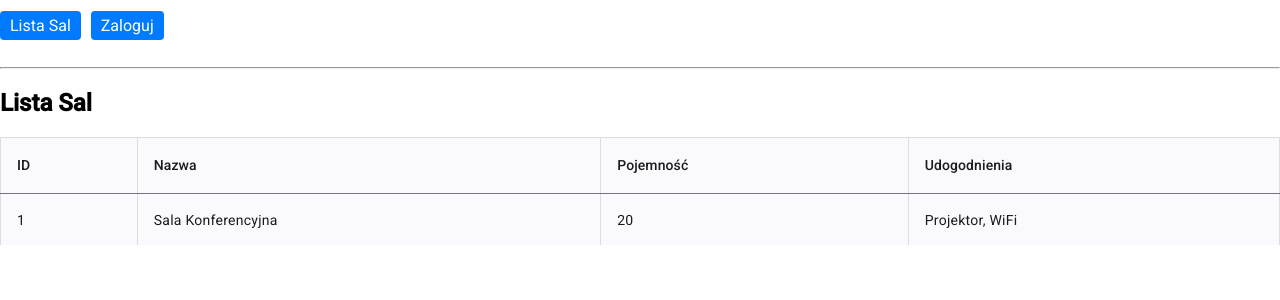
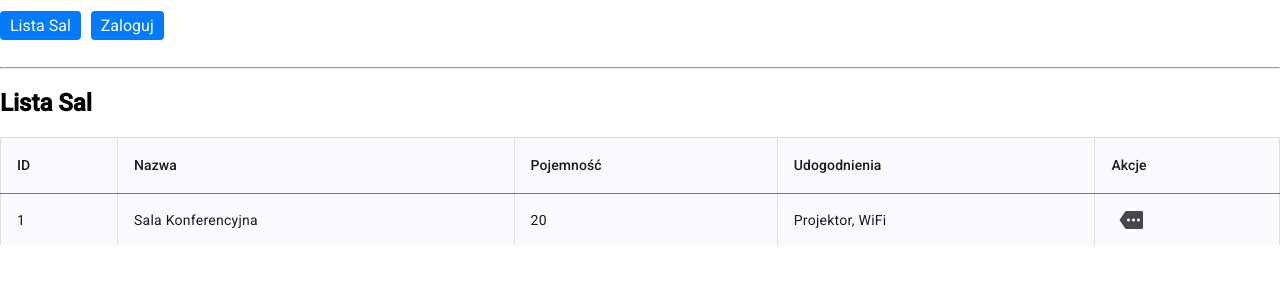
Before and after one commit to sktybucdred/WypozyczalniaSalAngular, an Angular app: page /sale in a window 1280 px wide. Shown: the top 300 px of the page. Built offline with nearby package versions, Linux system fonts and the light colour scheme.

Commit message:
details work, changed a little bit of sala-list.component.html and sala-list.component.ts

```diff
--- a/package.json
+++ b/package.json
@@ -22,6 +22,11 @@
     "@angular/platform-browser-dynamic": "19.0.1",
     "@angular/platform-server": "19.0.1",
     "@angular/router": "19.0.1",
+    "@danielmoncada/angular-datetime-picker": "^19.0.0",
+    "@fullcalendar/core": "^6.1.15",
+    "@fullcalendar/daygrid": "^6.1.15",
+    "@fullcalendar/interaction": "^6.1.15",
+    "@fullcalendar/timegrid": "^6.1.15",
     "express": "^4.18.2",
     "rxjs": "^7.8.0",
     "tslib": "^2.3.0",
--- a/src/app/components/formularz-rezerwacji/formularz-rezerwacji.component.ts
+++ b/src/app/components/formularz-rezerwacji/formularz-rezerwacji.component.ts
@@ -9,9 +9,6 @@ import { MatButtonModule } from '@angular/material/button';
 import { MatNativeDateModule } from '@angular/material/core';
 import { MatFormFieldModule } from '@angular/material/form-field';
 import { MatIconModule } from '@angular/material/icon';
-
-// For date-time picker
-import { NgxMatDatetimePickerModule, NgxMatNativeDateModule } from '@angular-material-components/datetime-picker';
 
 @Component({
   selector: 'app-formularz-rezerwacji',
@@ -25,8 +22,6 @@ import { NgxMatDatetimePickerModule, NgxMatNativeDateModule } from '@angular-mat
     MatFormFieldModule,
     MatButtonModule,
     MatIconModule,
-    NgxMatDatetimePickerModule,
-    NgxMatNativeDateModule,
   ],
   templateUrl: './formularz-rezerwacji.component.html',
   styleUrls: ['./formularz-rezerwacji.component.css'],
--- a/src/app/components/sala-list/sala-list.component.html
+++ b/src/app/components/sala-list/sala-list.component.html
@@ -37,18 +37,20 @@
   </ng-container>
 
   <!-- Actions Column -->
-  <ng-container matColumnDef="actions" *ngIf="authService.isAdminLoggedIn()">
+<ng-container matColumnDef="actions">
     <th mat-header-cell *matHeaderCellDef> Akcje </th>
     <td mat-cell *matCellDef="let sala">
-      <button mat-icon-button color="primary" (click)="openEditDialog(sala)">
+      <button mat-icon-button color="primary" (click)="openEditDialog(sala)" *ngIf="authService.isAdminLoggedIn()">
         <mat-icon>edit</mat-icon>
       </button>
-      <button mat-icon-button color="warn" (click)="openDeleteDialog(sala)">
+      <button mat-icon-button color="warn" (click)="openDeleteDialog(sala)" *ngIf="authService.isAdminLoggedIn()">
         <mat-icon>delete</mat-icon>
+      </button>
+      <button mat-icon-button color="primary" (click)="openDetailsDialog(sala)">
+        <mat-icon>more actions</mat-icon>
       </button>
     </td>
   </ng-container>
-
 
   <!-- Update the column definitions -->
   <tr mat-header-row *matHeaderRowDef="columnsToDisplay"></tr>
--- a/src/app/components/sala-list/sala-list.component.ts
+++ b/src/app/components/sala-list/sala-list.component.ts
@@ -1,5 +1,5 @@
 // src/app/components/sala-list/sala-list.component.ts
-import {Component, OnDestroy, OnInit} from '@angular/core';
+import {Component, inject, OnDestroy, OnInit} from '@angular/core';
 import { Sala } from '../../models/sala.model';
 import { SalaService } from '../../services/sala.service';
 import { AuthService } from '../../services/auth.service';
@@ -13,6 +13,7 @@ import {MatButtonModule} from '@angular/material/button';
 import {MatTableModule} from '@angular/material/table';
 import {Subscription} from 'rxjs';
 import {EditSalaDialogComponent} from '../edit-sala-dialog/edit-sala-dialog.component';
+import {DetailsSalaDialogComponent} from '../details-sala-dialog/details-sala-dialog.component';
 
 
 @Component({
@@ -25,12 +26,10 @@ import {EditSalaDialogComponent} from '../edit-sala-dialog/edit-sala-dialog.comp
 export class SalaListComponent implements OnInit, OnDestroy {
   sale: Sala[] = [];
   private saleSubscription!: Subscription;
-
-  constructor(
-    private salaService: SalaService,
-    private dialog: MatDialog,
-    protected authService: AuthService
-  ) {}
+  columnsToDisplay: string[] = ['id', 'nazwa', 'pojemnosc', 'udogodnienia', 'actions'];
+    private salaService = inject(SalaService);
+    private dialog: MatDialog = inject(MatDialog);
+    protected authService = inject(AuthService);
 
   ngOnInit(): void {
     this.saleSubscription = this.salaService.sale$.subscribe((sale) => {
@@ -64,6 +63,12 @@ export class SalaListComponent implements OnInit, OnDestroy {
       }
     });
   }
+  openDetailsDialog(sala: Sala): void {
+    const dialogRef = this.dialog.open(DetailsSalaDialogComponent, {
+      width: '600px',
+      data: { sala },
+    });
+  }
   openDeleteDialog(sala: Sala): void {
       const dialogRef = this.dialog.open(ConfirmDeleteDialogComponent, {
         width: '400px',
@@ -76,12 +81,10 @@ export class SalaListComponent implements OnInit, OnDestroy {
         }
       });
   }
-  get columnsToDisplay(): string[] {
-    if (this.authService.isAdminLoggedIn()) {
-      return ['id', 'nazwa', 'pojemnosc', 'udogodnienia', 'actions'];
-    } else {
-      return ['id', 'nazwa', 'pojemnosc', 'udogodnienia'];
-    }
-  }
+  // get columnsToDisplay(): string[] {
+  //   if (this.authService.isAdminLoggedIn()) {
+  //     return ['id', 'nazwa', 'pojemnosc', 'udogodnienia', 'actions'];
+  //   }
+  // }
 
 }
--- a/src/styles.css
+++ b/src/styles.css
@@ -1,5 +1,6 @@
 /* You can add global styles to this file, and also import other style files */
 /* src/styles.css */
+
 nav ul {
   list-style-type: none;
   padding: 0;
```
Also changed, not shown: 1 other file (tests, documents, lock files or other folders).
